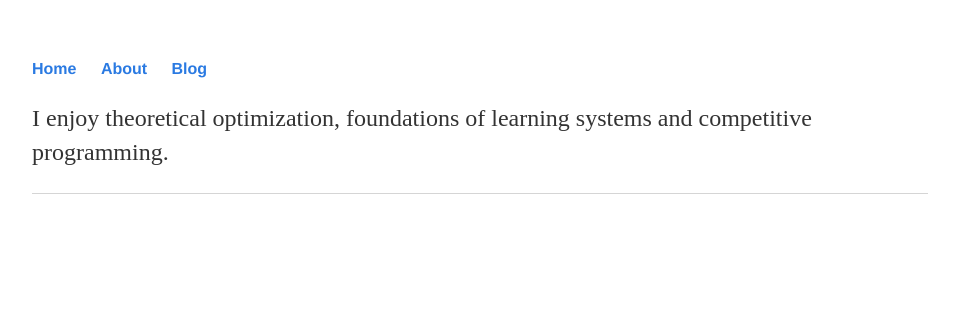
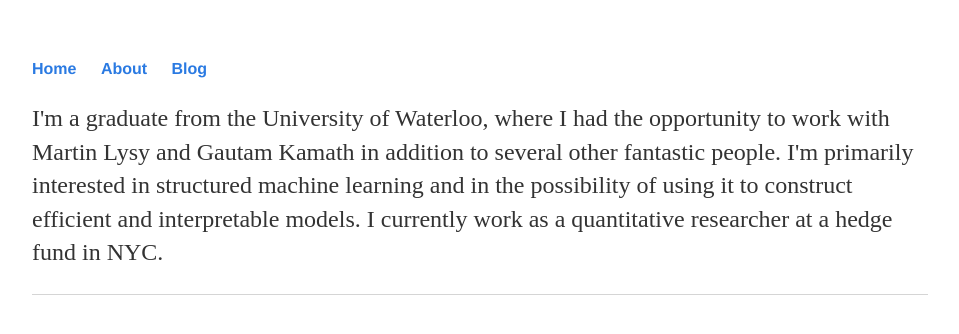
Before and after one commit to pranavsubramani/pranavsubramani.github.io, a Jekyll site: the page index.html, which Jekyll copies as it is, in a window 1280 px wide. Shown: the top 334 px of the page, without its empty margins (160-1119 px from the left). Built offline with Jekyll 4.4.1, drawn with Linux system fonts in a browser that asks for light colours.

Commit message:
adding new blurb about me

```diff
--- a/index.html
+++ b/index.html
@@ -17,7 +17,9 @@
         </nav>
         <div class="container">
             <div class="blurb">
-                <p>I enjoy theoretical optimization, foundations of learning systems and competitive programming.</p>
+                <p>I'm a graduate from the University of Waterloo, where I had the opportunity to work with Martin Lysy and Gautam Kamath in addition to several other fantastic people. I'm primarily interested in
+                    structured machine learning and in the possibility of using it to construct efficient and interpretable models. I currently work as a quantitative researcher at a hedge fund in NYC.
+                </p>
             </div><!-- /.blurb -->
         </div><!-- /.container -->
         <footer>
```
Also changed, not shown: Gemfile.lock.
